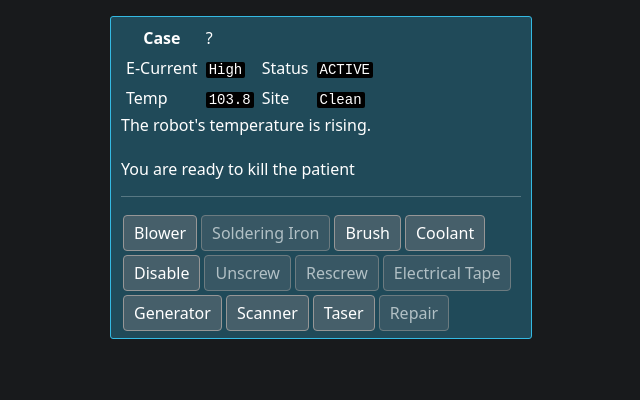
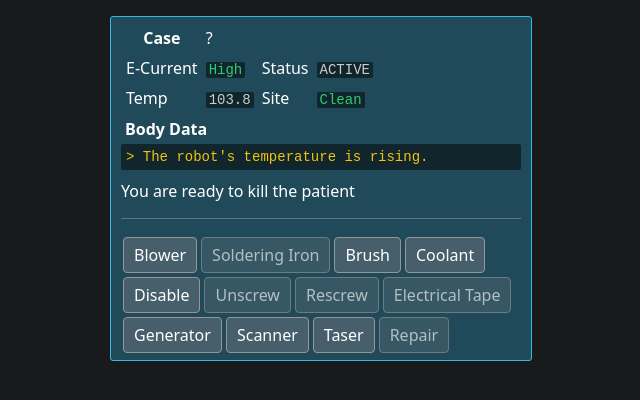
Before and after one commit to audrNa/Nanosurge, a plain HTML site: page surgery.html in a window 1280 px wide. Both pictures are taken after a click on the button "Yes, I am ready". Shown: the whole page, without its empty margins (319-959 px from the left). Drawn offline with Linux system fonts and the light colour scheme.

Commit message:
colored status texts and few other changes

```diff
--- a/code/surgery.js
+++ b/code/surgery.js
@@ -1,10 +1,4 @@
 // + surgery_cases.js, surgery_tools.js, surgery_check.js, surgery_modal.js
-
-// Definitions
-const STATES = ['ACTIVE', 'REACTIVATING', 'DEACTIVATED'];
-const SITE_CONDITIONS = ['Clean', 'Dusty', 'Covered in Dust'];
-const ECURRENT_STATES = ['High', 'Medium', 'Low', 'Very Low'];
-const GOOD_TEMP = 99.8;
 
 // Status
 let CASE;
@@ -34,7 +28,13 @@ let resuscitationTime;
 let dust;
 let sparks;
 
-let extraMessage = "";
+// Body Data
+let extraMessage = {
+    text: "",
+    add(message) {
+        this.text += `<div class="text-${message[1]}">> ${message[0]}</div>`;
+    }
+};
 
 // Start a surgery
 function start(s)
@@ -72,6 +72,67 @@ function start(s)
     return `CASE: ${CASE.name}`;
 }
 
+// Status items
+const STATUS = [
+    {
+        id: 'case',
+        value() { return [caseName, '']; }
+    },
+
+    {
+        id: 'e-current',
+        items: [
+            ['High', 'good'],
+            ['Medium', 'normal'],
+            ['Low', 'warning'],
+            ['Very Low', 'bad'],
+            ['undefined', 'bad'],
+            ['null', 'bad']
+        ],
+        value() { return this.items[eCurrent]; }
+    },
+
+    {
+        id: 'status',
+        items: [
+            ['ACTIVE', 'normal'],
+            ['REACTIVATING', 'warning'],
+            ['DEACTIVATED', 'good']
+        ],
+        value() { return (!core) ? ['OUT OF POWER', 'bad'] : this.items[state]; },
+    },
+
+    {
+        id: 'temp',
+        items: [
+            [100, 'good'],
+            [105, 'normal'],
+            [110, 'warning'],
+            [115, 'bad'],
+            [727, 'bad']
+        ],
+        value() {
+            for (const item of this.items)
+            {
+                if (temp < item[0])
+                {
+                    return [temp.toFixed(1), item[1]];
+                }
+            }
+        }
+    },
+
+    {
+        id: 'site',
+        items: [
+            ['Clean', 'good'],
+            ['Dusty', 'warning'],
+            ['Covered in Dust', 'bad']
+        ],
+        value() { return this.items[site]; }
+    }
+];
+
 // Update status
 function turnUpdate(message)
 {
@@ -79,11 +140,12 @@ function turnUpdate(message)
     const checkResult = check();
 
     // Status
-    document.getElementById('case').innerHTML = caseName;
-    document.getElementById('e-current').innerHTML = ECURRENT_STATES[eCurrent];
-    document.getElementById('status').innerHTML = (!core) ? 'OUT OF POWER' : STATES[state];
-    document.getElementById('temp').innerHTML = (temp).toFixed(1);
-    document.getElementById('site').innerHTML = SITE_CONDITIONS[site];
+    for (const item of STATUS)
+    {
+        const element = document.getElementById(item.id);
+        element.innerHTML = item.value()[0];
+        element.className = "text-" + item.value()[1];
+    }
 
     // Status 2
     const bodyInfo = [
@@ -106,8 +168,8 @@ function turnUpdate(message)
     }
 
     // Extra Info
-    document.getElementById('extra-message').innerHTML = extraMessage;
-    extraMessage = "";   // Reset so it can checked again
+    document.getElementById('extra-message').innerHTML = extraMessage.text ? extraMessage.text : "<div class='text-good'>All Good</div>";
+    extraMessage.text = "";   // Reset so it can be checked again
 
     // Message
     document.getElementById('message').innerHTML = message;
--- a/code/surgery_check.js
+++ b/code/surgery_check.js
@@ -1,4 +1,5 @@
 // check() stuff
+const GOOD_TEMP = 99.8;
 
 // Check if job is done or keep going and make things harder
 // Returns an array of a number and a string
@@ -58,7 +59,7 @@ function tempChange()
     {
         // Increase temperature
         temp += 3 + rng(0, 10) / 10;
-        extraMessage += "The robot's temperature is rising.\n";
+        extraMessage.add(["The robot's temperature is rising.", 'warning']);
     }
     else if (temp != GOOD_TEMP)
     {
@@ -71,7 +72,7 @@ function tempChange()
 function statusCheck()
 {
     // Make time "go" so that the patient will wake up soon
-    if (sleepTime > 0)
+    if (sleepTime > -1)
     {
         sleepTime--;
     }
@@ -96,15 +97,20 @@ function statusCheck()
 
 // Blood loss
 const sparksTexts = [
-    "The robot's current is slowly leaking out.",
-    "The robot's current is leaking out.",
-    "The robot's current is leaking out fast!"
+    ["The robot's current is slowly leaking out.", 'normal'],
+    ["The robot's current is leaking out.", 'warning'],
+    ["The robot's current is leaking out fast!", 'bad']
 ];
 function spark()
 {
     // If patient wake up while casings then pain then patient panik then bleed
     if (casings > 0 && state == 0)
     {
+        if (sleepTime == 0)
+        {
+            extraMessage.add(["The robot screams and flails!", 'bad']);
+        }
+
         sparks += 0.5 + casings * 0.5;
     }
 
@@ -121,7 +127,7 @@ function spark()
     // Extra Message
     if (sparks > 0)
     {
-        extraMessage += sparksTexts[Math.floor(sparks) - 1] + '\n';
+        extraMessage.add(sparksTexts[Math.floor(sparks) - 1]);
     }
 }
 
@@ -166,13 +172,13 @@ function dustSpread()
     {
         // oh no
         site = 2;
-        extraMessage += "It's getting harder to see what you're doing.\n";
+        extraMessage.add(["It's getting harder to see what you're doing.", 'warning']);
     }
     else
     {
         // oh fuck
         vision = false;
-        extraMessage += "You can't see what you're doing!\n";
+        extraMessage.add(["You can't see what you're doing!", 'bad']);
     }
 
     // Chance to give overheating if dusty
--- a/code/surgery_tools.js
+++ b/code/surgery_tools.js
@@ -44,7 +44,7 @@ const TOOLS = [
     {
         name: 'Brush',
         use() {
-            dust -= 10;
+            dust -= 15;
 
             // Tell user if they should use a different tool now
             if (dust <= 0)
--- a/static/styles.css
+++ b/static/styles.css
@@ -3,6 +3,7 @@
 }
 
 body {
+    display: block;
     background-color: var(--bg-color);
     color: #fff;
     font-family: system-ui,-apple-system,"Segoe UI",Roboto,"Helvetica Neue",Arial,"Noto Sans","Liberation Sans",sans-serif,"Apple Color Emoji","Segoe UI Emoji","Segoe UI Symbol","Noto Color Emoji";
@@ -149,10 +150,27 @@ button.tool:hover {
     justify-content: flex-end;
 }
 
+/* Text styles */
+.text-normal {
+    color: #C9CCCD;
+}
+
+.text-good {
+    color: #2ECC71;
+}
+
+.text-warning {
+    color: #F1C40F;
+}
+
+.text-bad {
+    color: #E74C3C;
+}
+
 code {
     font-family: monospace;
     font-size: 14px;
-    background-color: #000;
+    background-color: rgba(0, 0, 0, 0.5);
     color: #fff;
     padding-inline: 3px;
     border-radius: 2px;
--- a/surgery.html
+++ b/surgery.html
@@ -38,7 +38,7 @@
                         <td><code style="text-align: left;" id="site">Unclean</code></td>
                     </tr>
                 </table>
-                <table class="table-sm">
+                <table>
                     <tr id="casings">
                         <td>Removed Casings</td>
                         <td><code>20</code></td>
@@ -54,9 +54,12 @@
                 </table>
             </div>
             <!-- Extra Info -->
-            <div id="extra-message" style="white-space: pre;"></div>
+            <div style="font-weight: bold; padding: 4px;">Body Data</div>
+            <code id="extra-message" style="padding: 5px; display: block;">
+
+            </code>
             <!-- Turn Message -->
-            <br>
+            <div style="height: 10px;"></div>
             <div id="message">???</div>
             <hr>
             <!-- Tools -->
```
Also changed, not shown: index.html (+2 -1 lines).
